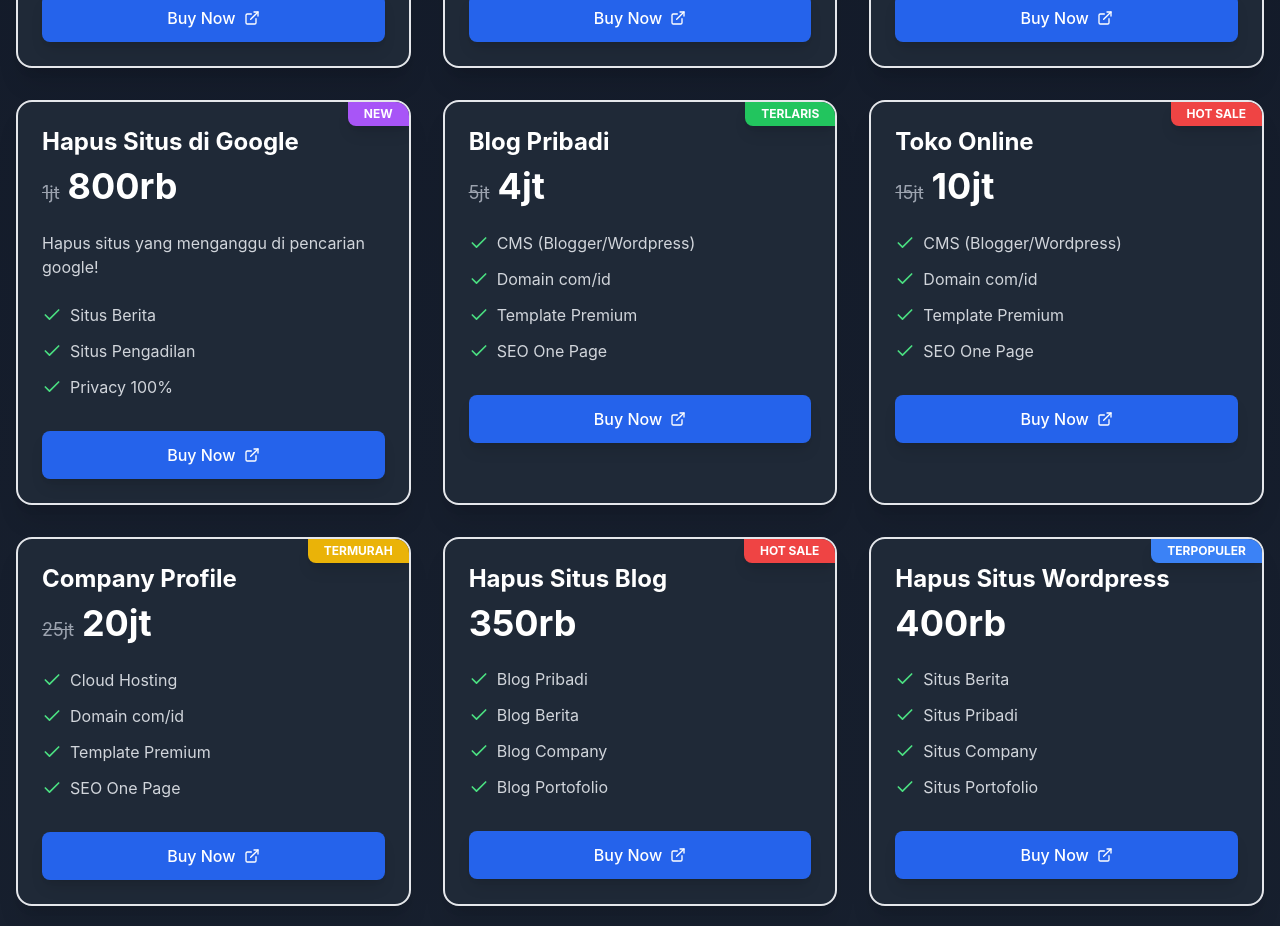
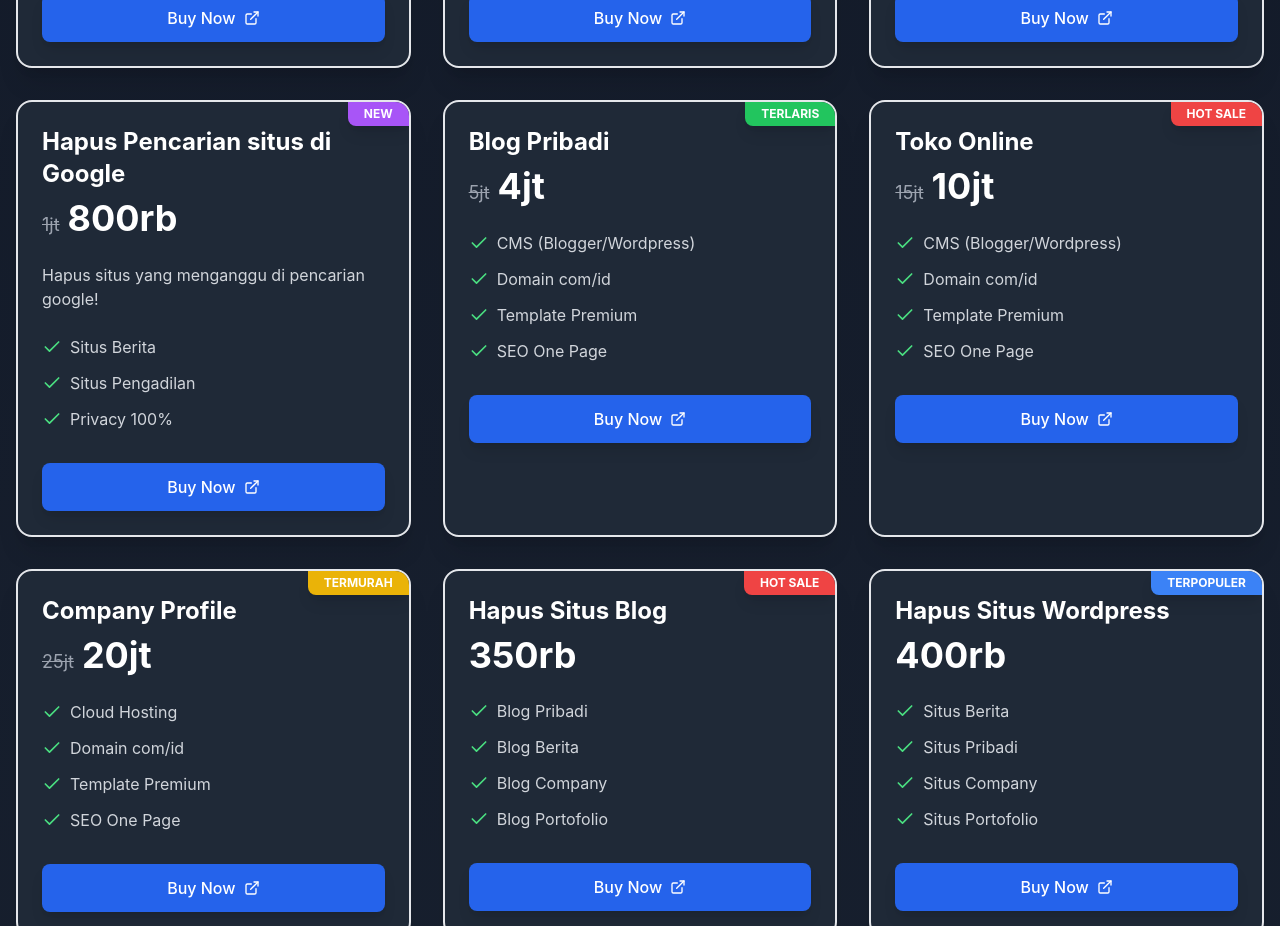
Before and after one commit to sibershopstore/pricing, a React (Vite) app: page / in a window 1280 px wide. Shown: the part 1120-2046 px from the top of the page. Built offline with nearby package versions, Linux system fonts and the light colour scheme.

Commit message:
Update pricingData.ts

```diff
--- a/src/data/pricingData.ts
+++ b/src/data/pricingData.ts
@@ -58,7 +58,7 @@ export const pricingPlans: PricingPlan[] = [
   },
   {
     id: 'hapus-pencarian-google',
-    title: 'Hapus Situs di Google',
+    title: 'Hapus Pencarian situs di Google',
     price: '800rb',
     originalPrice: '1jt',
     description: 'Hapus situs yang menganggu di pencarian google!',
```
